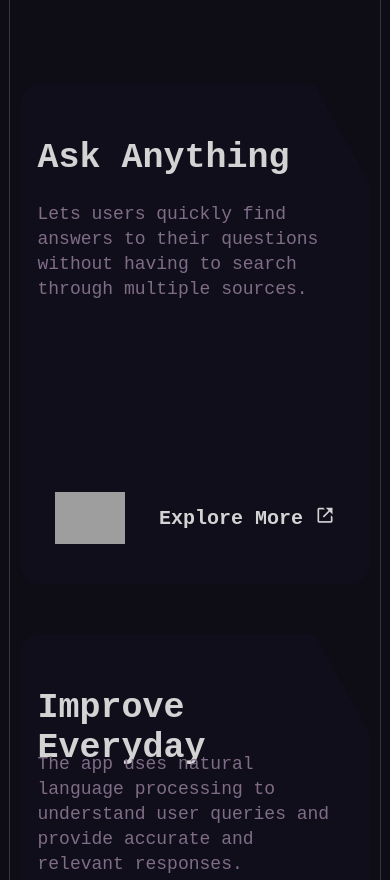
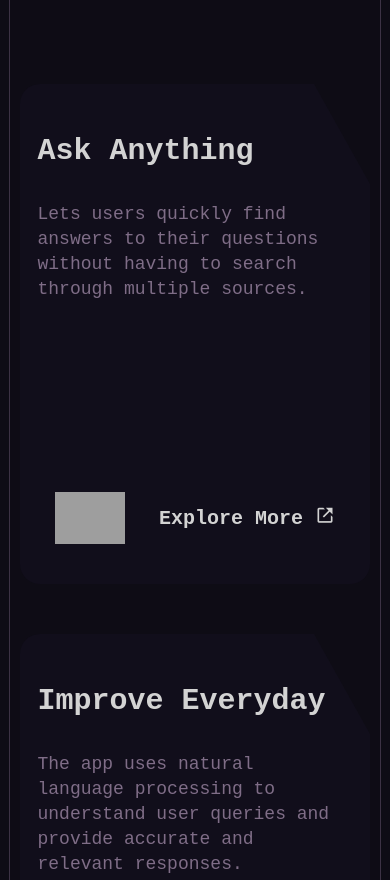
Before and after one commit to JASSIM-AL-HUMAID/AI-Website, a plain HTML site: page index.html in a window 390 px wide. Shown: the part 1620-2500 px from the top of the page. Drawn offline with nearby package versions, Linux system fonts and the light colour scheme; grey boxes are pictures that could not be loaded.

Commit message:
minor fix in mobiles layout

```diff
--- a/style.css
+++ b/style.css
@@ -433,6 +433,7 @@ header a:hover {
     top: 5%;
     left: 5%;
     font-size: 35px;
+    text-wrap: nowrap;
 }
 
 .features-card p {
@@ -1293,6 +1294,9 @@ footer .box-icons {
     .features-card {
         min-width: 350px;
     }
+    .features-card h2 {
+        font-size: 30px;
+    }
     .features-section h1 {
         font-size: 30px;
         max-width: 350px;
```
